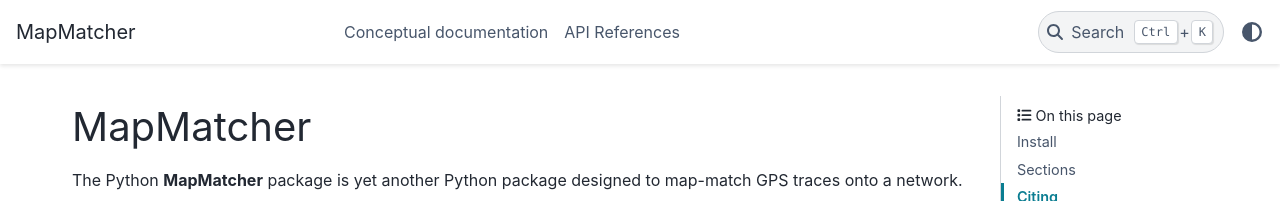
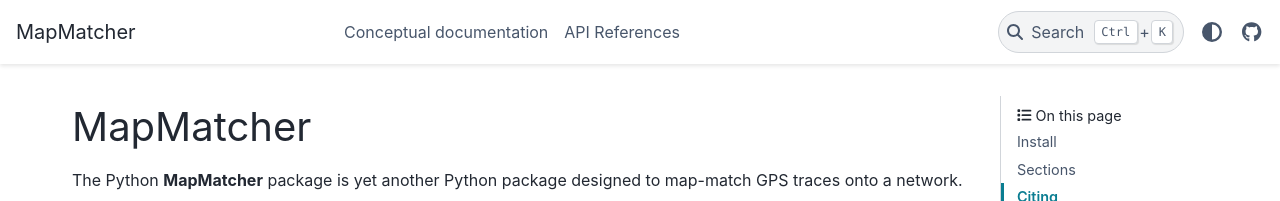
Before and after one commit to AequilibraE/mapmatcher, a Sphinx documentation site: the page built from docs/source/index.rst, in a window 1280 px wide. Shown: the top 201 px of the page. Built offline with Sphinx 7.4.7 and the PyData theme 0.15.4, drawn with Linux system fonts in a browser that asks for light colours; pages that are not in the unit, such as notebooks, are missing from menus.

Commit message:
Update conf.py

```diff
--- a/docs/source/conf.py
+++ b/docs/source/conf.py
@@ -47,6 +47,7 @@
     "sphinx.ext.githubpages",
     "myst_parser",
     "sphinxcontrib.youtube",
+    "sphinx_copybutton"
 ]
 
 myst_enable_extensions = ["html_admonition", "colon_fence"]
@@ -90,8 +91,12 @@
 # html_theme = "pyramid"
 html_theme = "pydata_sphinx_theme"
 html_title = "MapMatcher"
-
-
+html_theme_options = {"icon_links": [
+        {
+            "name": "GitHub",
+            "url": "https://github.com/AequilibraE/mapmatcher",
+            "icon": "fa-brands fa-github",
+        }]}
 # Add any paths that contain custom static files (such as style sheets) here,
 # relative to this directory. They are copied after the builtin static files,
 # so a file named "default.css" will overwrite the builtin "default.css".
```
